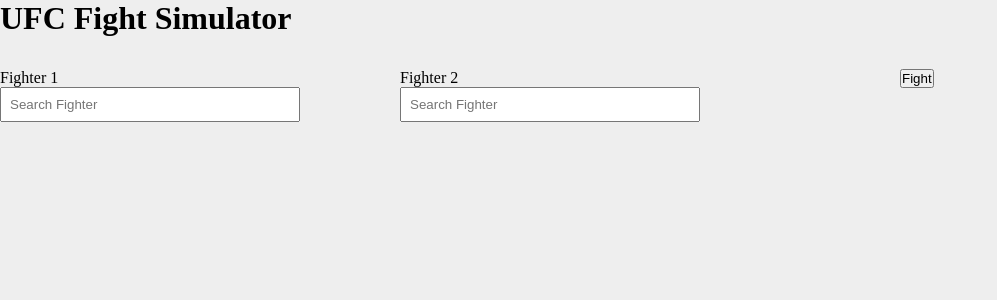
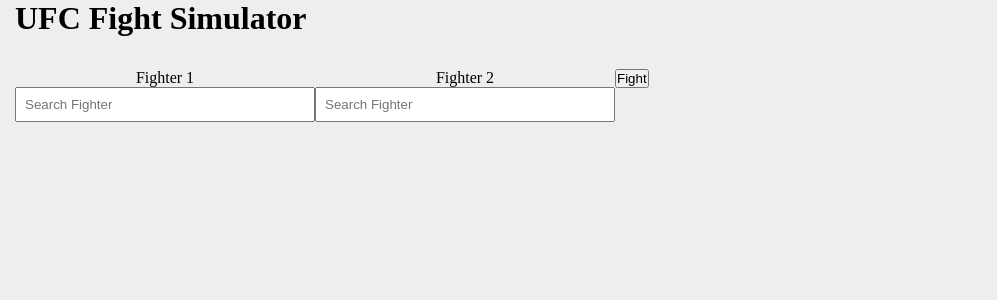
Before and after one commit to JacksonBennett05/UFC-predictor, a React (Vite) app in the folder frontend/: page / in a window 1280 px wide. Shown: the top 300 px of the page, without its empty margins (0-997 px from the left). Built offline with nearby package versions, Linux system fonts and the light colour scheme.

Commit message:
Side by Side Search bars

```diff
--- a/frontend/src/App.css
+++ b/frontend/src/App.css
@@ -18,7 +18,7 @@
 
 
 .fighter-column1 {
-  width: 400px;
+  /* width: 400px; */
   float: left;
   height: 300px;
   flex: 1;
@@ -27,12 +27,24 @@
 }
 
 .fighter-column2 {
-  width: 500px;
+  /* width: 500px; */
   float:left;
   height: 300px;
-
-
   flex: 1;
   display: flex;
   flex-direction: column;
 }
+
+.fight-sim {
+  margin-left: 15px;
+}
+
+.fighter-column1 label {
+  text-align: center;
+  display: block;
+}
+
+.fighter-column2 label {
+  text-align: center;
+  display: block;
+}
--- a/frontend/src/App.jsx
+++ b/frontend/src/App.jsx
@@ -3,13 +3,10 @@
 import "./App.css";
 
 function App() {
-  // const [results, setResults] = useState([]);
 
   return (
     <div className="App">
-      <div className="search-bar">
-        <FightSimulator />
-      </div>
+      <FightSimulator />
     </div>
   );
 }
--- a/frontend/src/FighterSearch.jsx
+++ b/frontend/src/FighterSearch.jsx
@@ -66,14 +66,9 @@
           className="search-results"
           style={{
             position: "absolute",
-            top: "40px",
             backgroundColor: "#fff",
-            color: "#000",
             border: "1px solid #ccc",
-            zIndex: 10,
             listStyle: "none",
-            padding: 0,
-            // margin: 0,
           }}
         >
           {results.map((fighter, idx) => (
```
Also changed, not shown: frontend/src/FightSimulator.jsx (+0 -66 lines).
